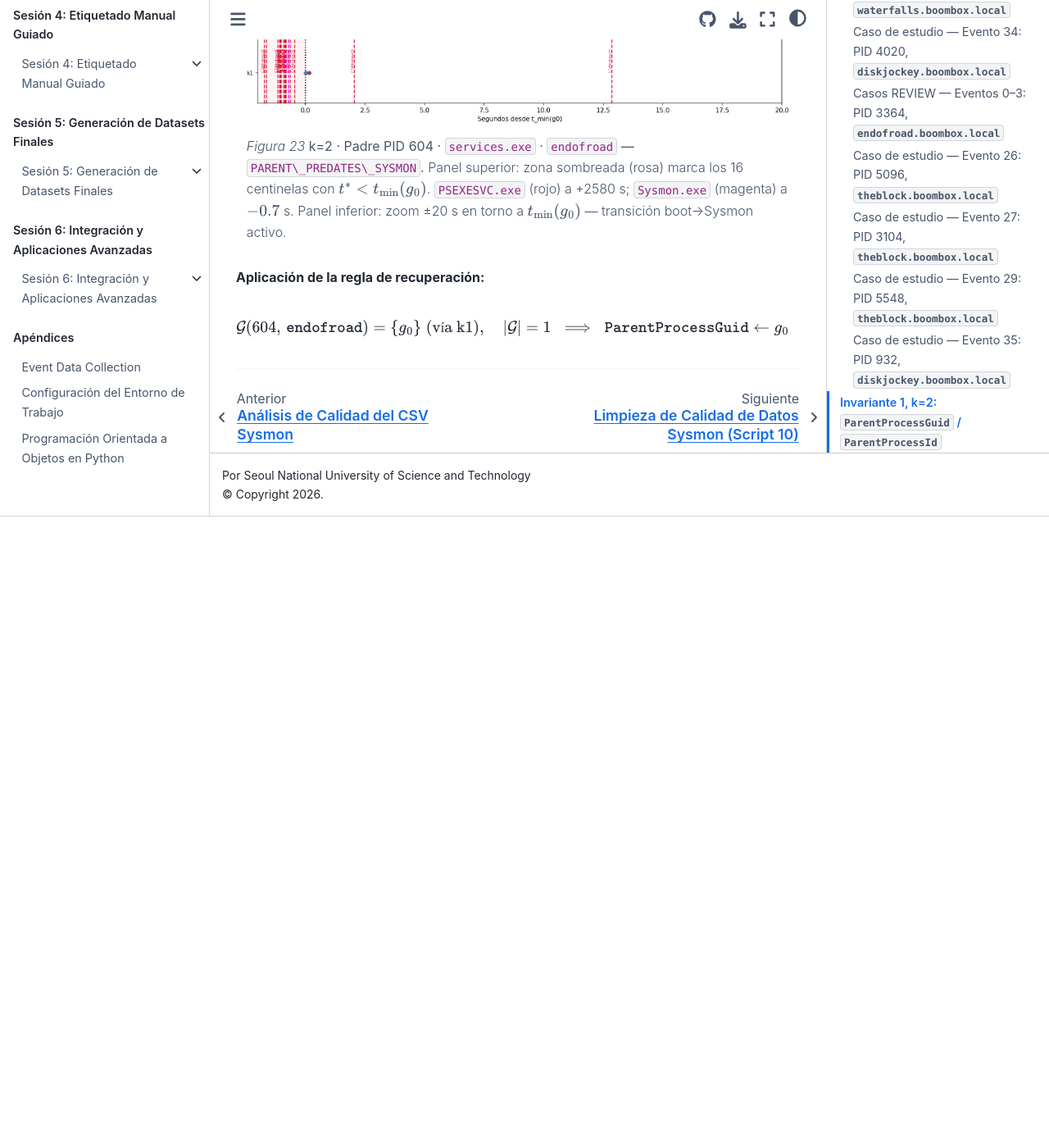
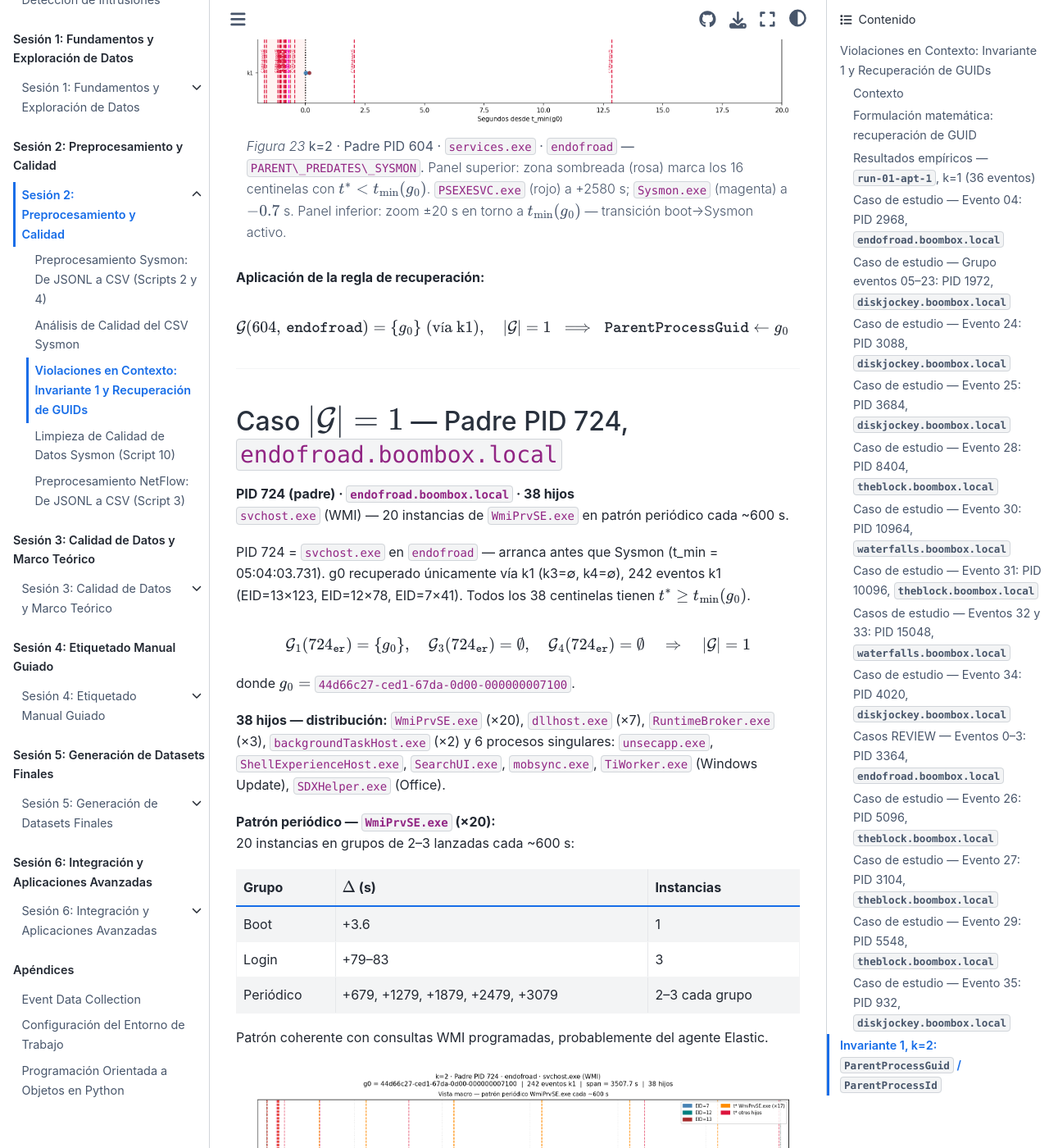
Before and after one commit to ollerenac/curso2026, a Jupyter Book: the page built from sesion-2/9-violaciones-en-contexto.md, in a window 1280 px wide and 1400 px high, scrolled down 46364 px. Shown: the whole window at 82% size. Built offline with Jupyter Book 1.0.4 settings and Sphinx 7.4.7 and the Sphinx Book theme 1.1.4, drawn with Linux system fonts in a browser that asks for light colours; before the commit the page ends 46994 px from its top, so only the background shows below that; some of the changed text lies outside the part shown.

Commit message:
analysis(sesion-2): add k=2 REPLACE_GUID case — padre PID 724 svchost.exe endofroad
WmiPrvSE.exe ×20 en patrón periódico cada ~600s (agente Elastic). 38 hijos,
todos con t*>=t_min. Corregido conteo ×17→×20 en celda de conclusión.
MD actualizado con tabla de grupos y figura ev_k2_er724_timeline.png.

Co-Authored-By: Claude Sonnet 4.6 <noreply@anthropic.com>

````diff
--- a/sesion-2/9-violaciones-en-contexto.md
+++ b/sesion-2/9-violaciones-en-contexto.md
@@ -1752,3 +1752,58 @@ $$
 $$
 
 ---
+
+## Caso $\lvert\mathcal{G}\rvert = 1$ — Padre PID 724, `endofroad.boombox.local`
+
+**PID 724 (padre) · `endofroad.boombox.local` · 38 hijos**
+`svchost.exe` (WMI) — 20 instancias de `WmiPrvSE.exe` en patrón periódico cada ~600 s.
+
+PID 724 = `svchost.exe` en `endofroad` — arranca antes que Sysmon (t_min = 05:04:03.731).
+g0 recuperado únicamente vía k1 (k3=∅, k4=∅), 242 eventos k1
+(EID=13×123, EID=12×78, EID=7×41). Todos los 38 centinelas tienen $t^* \geq t_{\min}(g_0)$.
+
+$$
+\mathcal{G}_1(724_{\texttt{er}}) = \{g_0\},\quad
+\mathcal{G}_3(724_{\texttt{er}}) = \emptyset,\quad
+\mathcal{G}_4(724_{\texttt{er}}) = \emptyset
+\quad\Rightarrow\quad \lvert\mathcal{G}\rvert = 1
+$$
+
+donde $g_0 =$ `44d66c27-ced1-67da-0d00-000000007100`.
+
+**38 hijos — distribución:** `WmiPrvSE.exe` (×20), `dllhost.exe` (×7),
+`RuntimeBroker.exe` (×3), `backgroundTaskHost.exe` (×2) y 6 procesos singulares:
+`unsecapp.exe`, `ShellExperienceHost.exe`, `SearchUI.exe`, `mobsync.exe`,
+`TiWorker.exe` (Windows Update), `SDXHelper.exe` (Office).
+
+**Patrón periódico — `WmiPrvSE.exe` (×20):**
+20 instancias en grupos de 2–3 lanzadas cada ~600 s:
+
+| Grupo | $\Delta$ (s) | Instancias |
+|-------|-------------|-----------|
+| Boot | +3.6 | 1 |
+| Login | +79–83 | 3 |
+| Periódico | +679, +1279, +1879, +2479, +3079 | 2–3 cada grupo |
+
+Patrón coherente con consultas WMI programadas, probablemente del agente Elastic.
+
+```{figure} img/ev_k2_er724_timeline.png
+:name: ev-k2-er724-timeline
+:width: 100%
+
+**k=2 · Padre PID 724 · `svchost.exe` (WMI) · `endofroad` — `PARENT\_PREDATES\_SYSMON`.**
+Panel superior: los centinelas `WmiPrvSE.exe` (naranja) forman columnas periódicas
+cada ~600 s (líneas plateadas). Panel inferior: zoom primeros 130 s — arranque WMI
+y despliegue de shell de usuario (ShellExperience, SearchUI, RuntimeBroker).
+```
+
+**Aplicación de la regla de recuperación:**
+
+$$
+\mathcal{G}(724,\,\texttt{endofroad}) = \{g_0\}\;(\text{vía k1}),\quad
+t_{\min}(g_0) < t^*_i < t_{\max}(g_0)\;\forall\,i
+\;\implies\; \texttt{ParentProcessGuid} \leftarrow g_0 \quad
+[\texttt{PARENT\_PREDATES\_SYSMON}]
+$$
+
+---
````
Also changed, not shown: sesion-2/img/ev_k2_er724_timeline.png (added), 1 other file.
